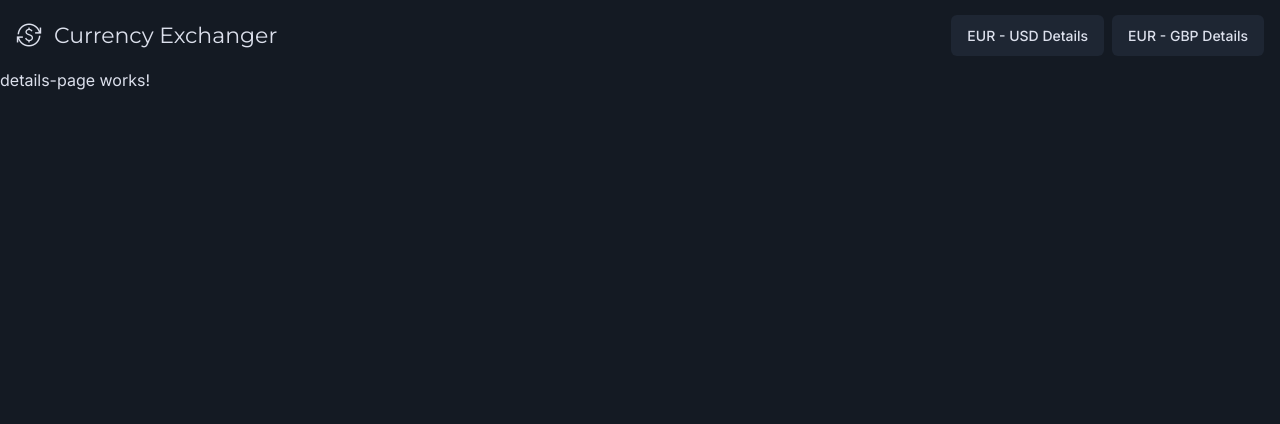
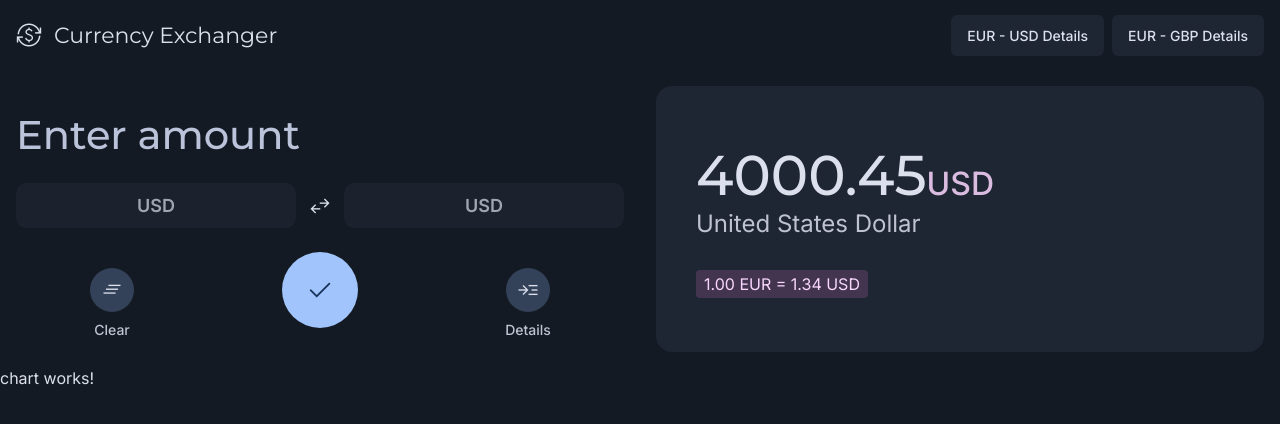
Before and after one commit to HazemMuhammad96/currency-exchanger, an Angular app: page /details/EUR-USD in a window 1280 px wide. Shown: the top 424 px of the page. Built offline with nearby package versions, Linux system fonts and the light colour scheme.

Commit message:
details page blueprint

```diff
--- a/src/app/app.module.ts
+++ b/src/app/app.module.ts
@@ -11,6 +11,7 @@ import { MenuButtonComponent } from "./presentation/_core/layout/nav/menu-button
 import { CurrencyFormComponent } from './presentation/currency-form/currency-form.component';
 import { HomePageComponent } from './presentation/home-page/home-page.component';
 import { DetailsPageComponent } from './presentation/details-page/details-page.component';
+import { ChartComponent } from './presentation/_core/components/chart/chart.component';
 
 @NgModule({
     declarations: [
@@ -22,6 +23,7 @@ import { DetailsPageComponent } from './presentation/details-page/details-page.c
         CurrencyFormComponent,
         HomePageComponent,
         DetailsPageComponent,
+        ChartComponent,
     ],
     imports: [BrowserModule, AppRoutingModule, NgOptimizedImage],
     providers: [],
--- /dev/null
+++ b/src/app/presentation/_core/components/chart/chart.component.html
@@ -0,0 +1 @@
+<p>chart works!</p>
--- a/src/app/presentation/details-page/details-page.component.html
+++ b/src/app/presentation/details-page/details-page.component.html
@@ -1 +1,17 @@
-<p>details-page works!</p>
+<div class="details-page">
+  <div class="currency-form">
+    <app-currency-form></app-currency-form>
+  </div>
+  <div class="main-exchange-wrapper">
+    <div class="main-exchange">
+      <p class="exchange-value">
+        4000.45<span>USD</span>
+      </p>
+      <p class="exchange-name">United States Dollar</p>
+      <p class="exchange-difference">1.00 EUR = 1.34 USD</p>
+    </div>
+  </div>
+  <div class="chart-container">
+    <app-chart/>
+  </div>
+</div>
--- a/src/app/presentation/details-page/details-page.component.scss
+++ b/src/app/presentation/details-page/details-page.component.scss
@@ -0,0 +1,152 @@
+@use "../../../assets/styles" as *;
+
+.details-page {
+    --_border-radius: 4px;
+    --_border-radius-block: 16px;
+    --_gap: 2px;
+    width: 100%;
+
+    @include screen-md {
+        @include grid(2);
+
+        .chart-container {
+            grid-column: 1/3;
+        }
+    }
+}
+
+.currency-form {
+    @include card("background");
+    padding-inline: 16px;
+
+    position: sticky;
+    top: var(--dimension-header-height);
+
+    &::after,
+    &::before {
+        content: "";
+        height: 2em;
+        width: 2em;
+        position: absolute;
+        bottom: -2em;
+        border-radius: 0 24px 0 0;
+        box-shadow: 0 -16px 0 0 var(--color-background);
+    }
+
+    &::after {
+        right: 0;
+    }
+
+    &::before {
+        left: 0;
+        transform: scaleX(-1);
+    }
+
+    @include screen-md {
+        padding-block: 16px;
+        &::after,
+        &::before {
+            display: none;
+        }
+    }
+}
+
+.main-exchange,
+.frequent-exchanges-list li {
+    @include card("surface");
+    padding-inline: 12px;
+    border-radius: var(--_border-radius);
+}
+
+.main-exchange-wrapper {
+    @include screen-md {
+        @include card("background");
+        padding: 16px;
+        position: sticky;
+        top: var(--dimension-header-height);
+    }
+}
+
+.main-exchange {
+    padding-block: 16px;
+    height: 100%;
+
+    .exchange-value {
+        @include text("display1");
+
+        span {
+            @include text("headline2");
+            color: var(--color-secondary);
+        }
+    }
+
+    .exchange-name {
+        @include text("title1");
+        color: var(--color-on-surface-variant);
+        font-weight: 400;
+    }
+
+    .exchange-difference {
+        @include text("label1");
+        @include card("secondary-container");
+        padding: 4px 8px;
+        margin-top: 16px;
+        width: fit-content;
+        border-radius: 4px;
+        font-weight: 400;
+    }
+
+    @include screen-md {
+        @include column(flex-start, center);
+        border-radius: 16px;
+        padding: 40px;
+
+        .exchange-difference {
+            margin-top: 32px;
+        }
+    }
+}
+
+.frequent-exchanges-list li {
+    padding-block: 16px;
+
+    .exchange-currencies {
+        @include text("label2");
+        margin-bottom: 12px;
+    }
+
+    .exchange-value {
+        @include text("headline2");
+        font-weight: 400;
+
+        span {
+            @include text("paragraph");
+            font-weight: 500;
+            color: var(--color-primary);
+        }
+    }
+
+    .exchange-difference {
+        @include text("label3");
+    }
+}
+
+.frequent-exchanges-list li:last-child {
+    border-bottom-left-radius: 0;
+    border-bottom-right-radius: 0;
+}
+
+.frequent-exchanges-list {
+    @include column(stretch);
+    gap: var(--_gap);
+    padding-block: var(--_gap);
+
+    @include screen-md {
+        @include grid(3);
+        gap: 4px;
+        position: relative;
+        border-radius: 16px;
+        overflow: hidden;
+        margin-inline: 16px;
+    }
+}
```
Also changed, not shown: src/app/presentation/_core/components/chart/chart.component.ts (added, +10 -0 lines), src/app/presentation/_core/components/chart/chart.component.scss (added), 1 other file (tests, documents, lock files or other folders).
